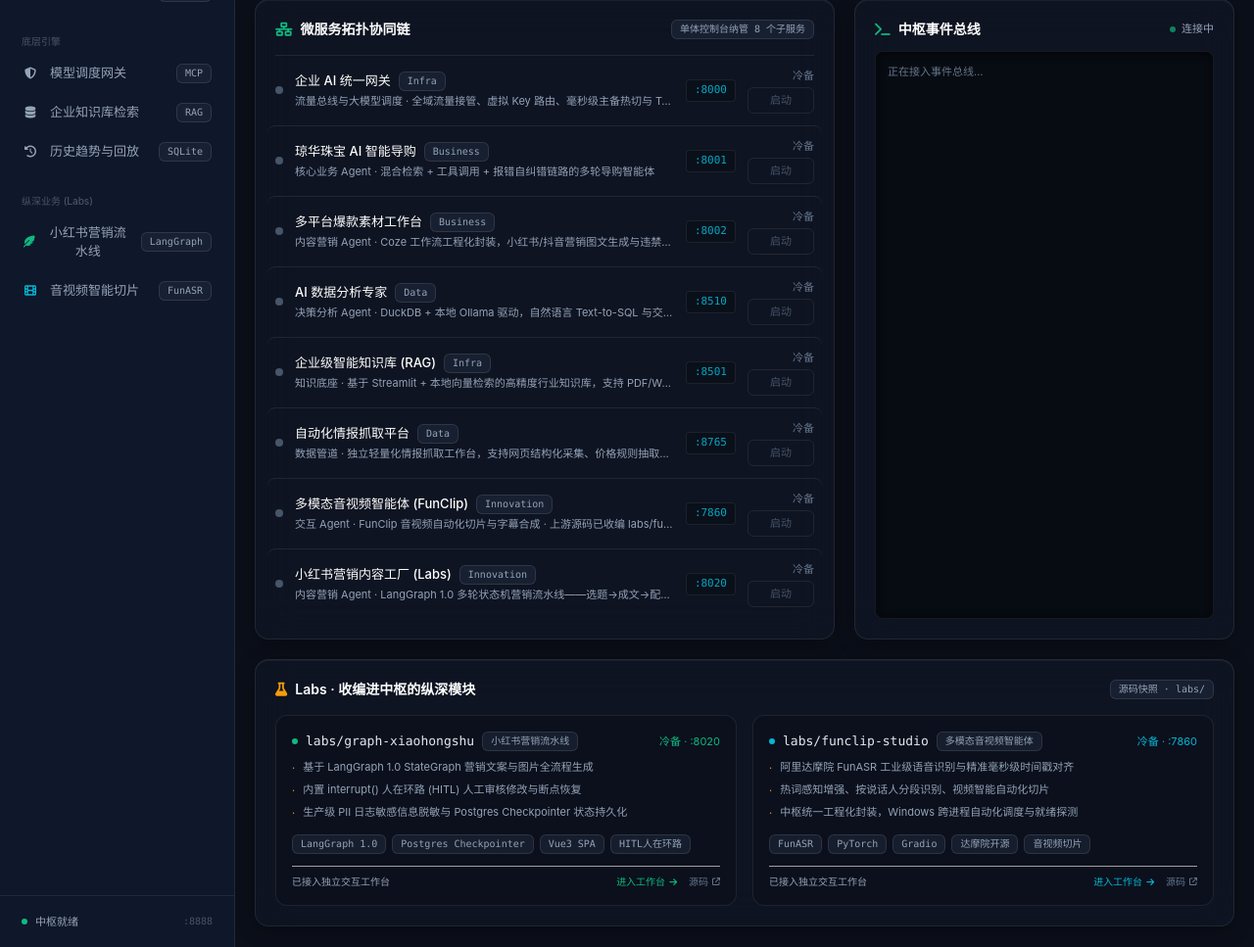
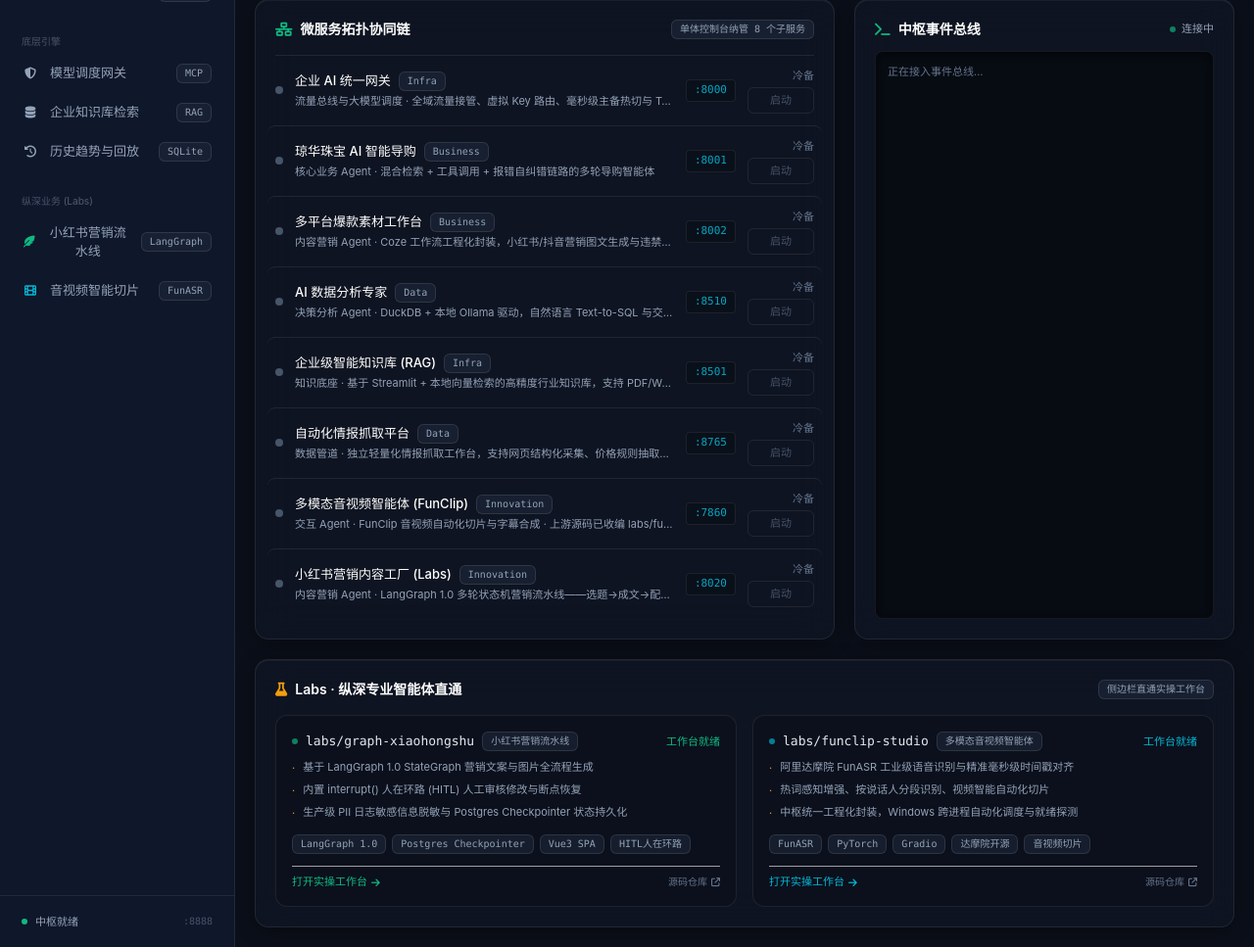
Before and after one commit to YuHeng-123/OmniAgent-Platform, a FastAPI app: page / in a window 1280 px wide. Shown: the part 254-1221 px from the top of the page at 98% size. Run offline with FastAPI, Linux system fonts and the light colour scheme; data that the repository does not hold is empty.

Commit message:
feat(ui): remove redundant labs matrix tab in favor of sidebar workstations

```diff
--- a/templates/index.html
+++ b/templates/index.html
@@ -527,23 +527,24 @@
                     </div>
                 </div>
 
-                <!-- Labs · 收编进中枢的纵深模块（源码快照；在线状态复用端口探测） -->
+                <!-- Labs · 纵深智能体工作台直通 -->
                 <div class="glass-card p-5">
                     <div class="flex items-center justify-between mb-4">
                         <div class="flex items-center gap-2">
                             <i class="fas fa-flask text-accent-gold text-sm"></i>
-                            <h3 class="font-semibold text-white text-sm">Labs · 收编进中枢的纵深模块</h3>
-                        </div>
-                        <span class="tag">源码快照 · labs/</span>
+                            <h3 class="font-semibold text-white text-sm">Labs · 纵深专业智能体直通</h3>
+                        </div>
+                        <span class="tag">侧边栏直通实操工作台</span>
                     </div>
                     <div id="labs-grid" class="grid grid-cols-1 lg:grid-cols-2 gap-4">
                         <!-- Module 1: 小红书营销流水线 -->
-                        <div class="rounded-xl border border-dark-border bg-dark-900/50 p-4 hover:border-accent-emerald/40 transition-colors">
+                        <div class="rounded-xl border border-dark-border bg-dark-900/50 p-4 hover:border-accent-emerald/40 transition-colors flex flex-col justify-between">
+                            <div>
                                 <div class="flex items-center gap-2 mb-1.5">
-                                <span class="w-1.5 h-1.5 rounded-full bg-accent-emerald flex-shrink-0"></span>
+                                    <span class="w-1.5 h-1.5 rounded-full bg-accent-emerald flex-shrink-0 animate-pulse"></span>
                                     <span class="text-[13px] text-slate-200 font-medium font-mono">labs/graph-xiaohongshu</span>
                                     <span class="tag flex-shrink-0">小红书营销流水线</span>
-                                <span class="ml-auto text-[11px] text-accent-emerald">冷备 · :8020</span>
+                                    <span class="ml-auto text-[11px] text-accent-emerald">工作台就绪</span>
                                 </div>
                                 <ul class="text-[11px] text-slate-400 leading-relaxed space-y-1 mt-2">
                                     <li class="flex gap-2"><span class="text-accent-gold mt-px">·</span><span>基于 LangGraph 1.0 StateGraph 营销文案与图片全流程生成</span></li>
@@ -556,26 +557,25 @@
                                     <span class="tag">Vue3 SPA</span>
                                     <span class="tag">HITL人在环路</span>
                                 </div>
-                            <div class="flex items-center justify-between text-[10px] text-slate-500 mt-3 pt-2 border-t border-dark-border/60">
-                                <span class="text-slate-400">已接入独立交互工作台</span>
-                                <div class="flex items-center gap-3">
+                            </div>
+                            <div class="flex items-center justify-between text-[11px] mt-3 pt-2 border-t border-dark-border/60">
                                 <button onclick="switchTab('xhs')" class="text-accent-emerald hover:underline flex items-center gap-1 font-mono font-medium">
-                                        进入工作台 <i class="fas fa-arrow-right text-[9px]"></i>
-                                    </button>
-                                    <a href="https://github.com/YuHeng-123/OmniAgent-Platform/tree/main/labs/graph-xiaohongshu" target="_blank" class="text-slate-500 hover:text-slate-300 flex items-center gap-1 font-mono">
-                                        源码 <i class="fas fa-arrow-up-right-from-square text-[8px]"></i>
+                                    打开实操工作台 <i class="fas fa-arrow-right text-[10px]"></i>
+                                </button>
+                                <a href="https://github.com/YuHeng-123/OmniAgent-Platform/tree/main/labs/graph-xiaohongshu" target="_blank" class="text-slate-500 hover:text-slate-300 flex items-center gap-1 font-mono text-[10px]">
+                                    源码仓库 <i class="fas fa-arrow-up-right-from-square text-[9px]"></i>
                                 </a>
                             </div>
                         </div>
-                        </div>
 
                         <!-- Module 2: 多模态音视频智能体 -->
-                        <div class="rounded-xl border border-dark-border bg-dark-900/50 p-4 hover:border-accent-cyan/40 transition-colors">
+                        <div class="rounded-xl border border-dark-border bg-dark-900/50 p-4 hover:border-accent-cyan/40 transition-colors flex flex-col justify-between">
+                            <div>
                                 <div class="flex items-center gap-2 mb-1.5">
-                                <span class="w-1.5 h-1.5 rounded-full bg-accent-cyan flex-shrink-0"></span>
+                                    <span class="w-1.5 h-1.5 rounded-full bg-accent-cyan flex-shrink-0 animate-pulse"></span>
                                     <span class="text-[13px] text-slate-200 font-medium font-mono">labs/funclip-studio</span>
                                     <span class="tag flex-shrink-0">多模态音视频智能体</span>
-                                <span class="ml-auto text-[11px] text-accent-cyan">冷备 · :7860</span>
+                                    <span class="ml-auto text-[11px] text-accent-cyan">工作台就绪</span>
                                 </div>
                                 <ul class="text-[11px] text-slate-400 leading-relaxed space-y-1 mt-2">
                                     <li class="flex gap-2"><span class="text-accent-gold mt-px">·</span><span>阿里达摩院 FunASR 工业级语音识别与精准毫秒级时间戳对齐</span></li>
@@ -589,16 +589,14 @@
                                     <span class="tag">达摩院开源</span>
                                     <span class="tag">音视频切片</span>
                                 </div>
-                            <div class="flex items-center justify-between text-[10px] text-slate-500 mt-3 pt-2 border-t border-dark-border/60">
-                                <span class="text-slate-400">已接入独立交互工作台</span>
-                                <div class="flex items-center gap-3">
+                            </div>
+                            <div class="flex items-center justify-between text-[11px] mt-3 pt-2 border-t border-dark-border/60">
                                 <button onclick="switchTab('funclip')" class="text-accent-cyan hover:underline flex items-center gap-1 font-mono font-medium">
-                                        进入工作台 <i class="fas fa-arrow-right text-[9px]"></i>
-                                    </button>
-                                    <a href="https://github.com/YuHeng-123/OmniAgent-Platform/tree/main/labs/funclip-studio" target="_blank" class="text-slate-500 hover:text-slate-300 flex items-center gap-1 font-mono">
-                                        源码 <i class="fas fa-arrow-up-right-from-square text-[8px]"></i>
+                                    打开实操工作台 <i class="fas fa-arrow-right text-[10px]"></i>
+                                </button>
+                                <a href="https://github.com/YuHeng-123/OmniAgent-Platform/tree/main/labs/funclip-studio" target="_blank" class="text-slate-500 hover:text-slate-300 flex items-center gap-1 font-mono text-[10px]">
+                                    源码仓库 <i class="fas fa-arrow-up-right-from-square text-[9px]"></i>
                                 </a>
-                                </div>
                             </div>
                         </div>
                     </div>
@@ -1586,8 +1584,7 @@
                 </div>
             </div>
 
-
-
+            <!-- ------------------------------------------------------------- -->
         </div>
     </main>
 
@@ -2526,25 +2523,37 @@
                 if (!grid || !d || !d.modules || !d.modules.length) return;
                 grid.innerHTML = d.modules.map(m => {
                     const dot = m.status === 'online'
-                        ? '<span class="w-1.5 h-1.5 rounded-full bg-accent-emerald flex-shrink-0"></span>'
+                        ? '<span class="w-1.5 h-1.5 rounded-full bg-accent-emerald flex-shrink-0 animate-pulse"></span>'
                         : '<span class="w-1.5 h-1.5 rounded-full bg-slate-700 flex-shrink-0"></span>';
                     const st = m.status === 'online'
                         ? '<span class="text-[11px] text-accent-emerald">运行中</span>'
-                        : '<span class="text-[11px] text-slate-600">冷备 · :'+ m.probe_port +' 未监听</span>';
+                        : '<span class="text-[11px] text-slate-500">工作台就绪 · :'+ m.probe_port +'</span>';
                     const chips = (m.tech || []).map(t =>
                         '<span class="tag">'+ t +'</span>').join('');
                     const marks = (m.highlights || []).map(h =>
                         '<li class="flex gap-2"><span class="text-accent-gold mt-px">·</span><span>'+ h +'</span></li>').join('');
+                    const targetTab = m.id === 'graph-xiaohongshu' ? 'xhs' : 'funclip';
+                    const accentColor = m.id === 'graph-xiaohongshu' ? 'text-accent-emerald' : 'text-accent-cyan';
                     return ''+
-                    '<div class="rounded-xl border border-dark-border p-4 hover:border-accent-gold/30 transition-colors">'+
+                    '<div class="rounded-xl border border-dark-border p-4 hover:border-accent-gold/30 transition-colors flex flex-col justify-between">'+
+                        '<div>'+
                             '<div class="flex items-center gap-2 mb-1.5">'+ dot +
                                 '<span class="text-[13px] text-slate-200 font-medium font-mono">'+ m.name +'</span>'+
                                 '<span class="tag flex-shrink-0">'+ m.title +'</span>'+
                                 '<span class="ml-auto">'+ st +'</span>'+
                             '</div>'+
-                        '<ul class="text-[11px] text-slate-500 leading-relaxed space-y-1 mt-2">'+ marks +'</ul>'+
+                            '<ul class="text-[11px] text-slate-400 leading-relaxed space-y-1 mt-2">'+ marks +'</ul>'+
                             '<div class="flex flex-wrap gap-1.5 mt-3">'+ chips +'</div>'+
-                        '<div class="text-[10px] text-slate-600 mt-3 font-mono break-all">'+ (m.note || '') +'</div>'+
+                            '<div class="text-[10px] text-slate-500 mt-2 font-mono break-all">'+ (m.note || '') +'</div>'+
+                        '</div>'+
+                        '<div class="flex items-center justify-between text-[11px] mt-3 pt-2 border-t border-dark-border/60">'+
+                            '<button onclick="switchTab(\'' + targetTab + '\')" class="' + accentColor + ' hover:underline flex items-center gap-1 font-mono font-medium">'+
+                                '打开实操工作台 <i class="fas fa-arrow-right text-[10px]"></i>'+
+                            '</button>'+
+                            '<a href="https://github.com/YuHeng-123/OmniAgent-Platform/tree/main/' + m.name + '" target="_blank" class="text-slate-500 hover:text-slate-300 flex items-center gap-1 font-mono text-[10px]">'+
+                                '源码仓库 <i class="fas fa-arrow-up-right-from-square text-[9px]"></i>'+
+                            '</a>'+
+                        '</div>'+
                     '</div>';
                 }).join('');
             }).catch(() => {});
```
Also changed, not shown: docs/index.html (+42 -33 lines). Lines whose indentation alone changed are shown as unchanged.
